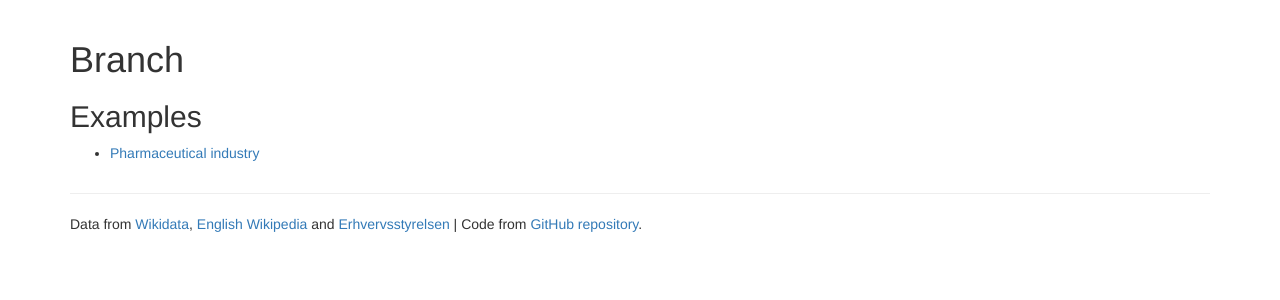
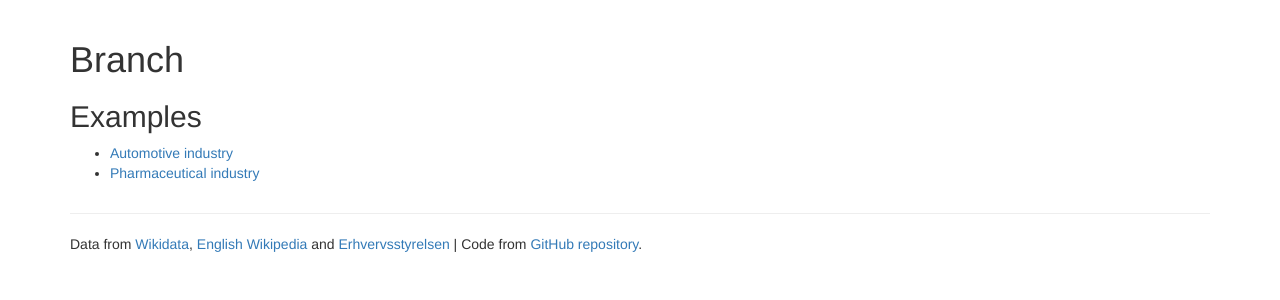
Before and after one commit to fnielsen/cvrminer, a Flask app: page /branch/ in a window 1280 px wide. Shown: the part 50-350 px from the top of the page. Run offline with Flask 2, Linux system fonts and the light colour scheme; some libraries are stand-ins or nearby versions.

Commit message:
Add example

```diff
--- a/cvrminer/app/templates/branch_empty.html
+++ b/cvrminer/app/templates/branch_empty.html
@@ -8,6 +8,7 @@
 <h2>Examples</h2>
 
 <ul>
+  <li><a href="Q190117">Automotive industry</a>
   <li><a href="Q507443">Pharmaceutical industry</a>
 </ul>
 
```
